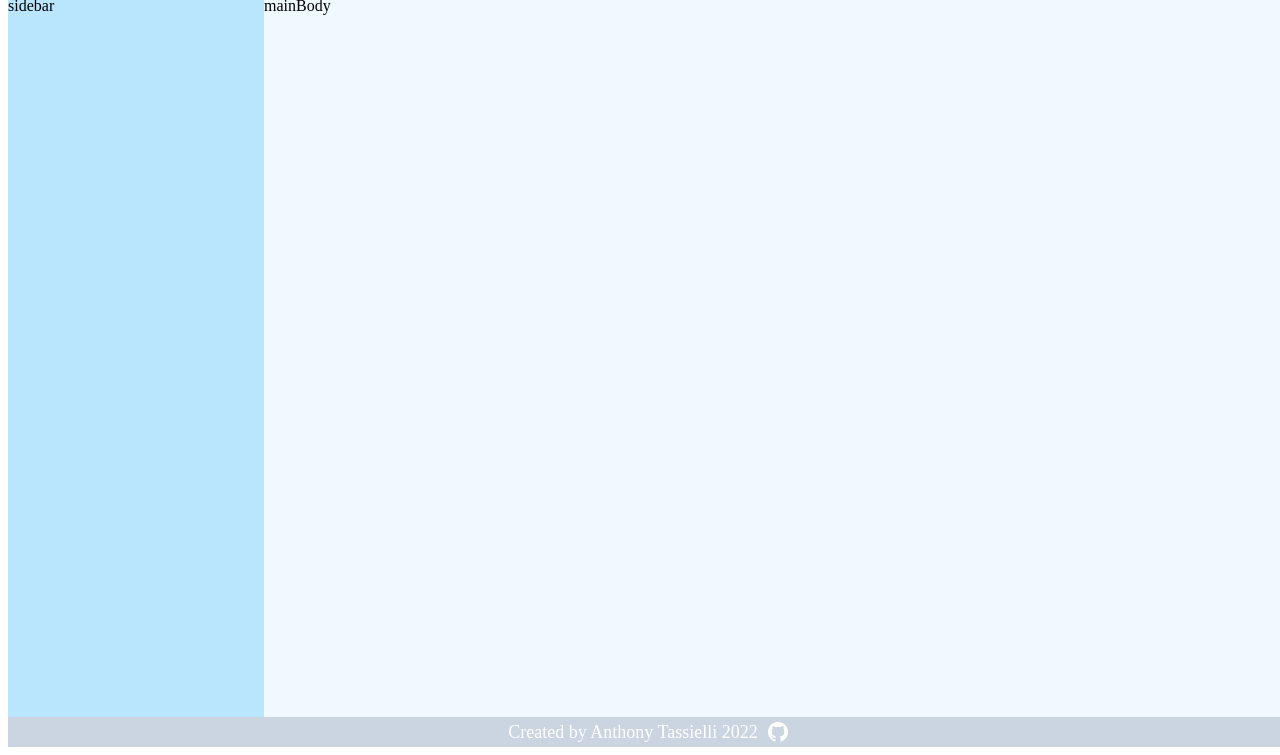
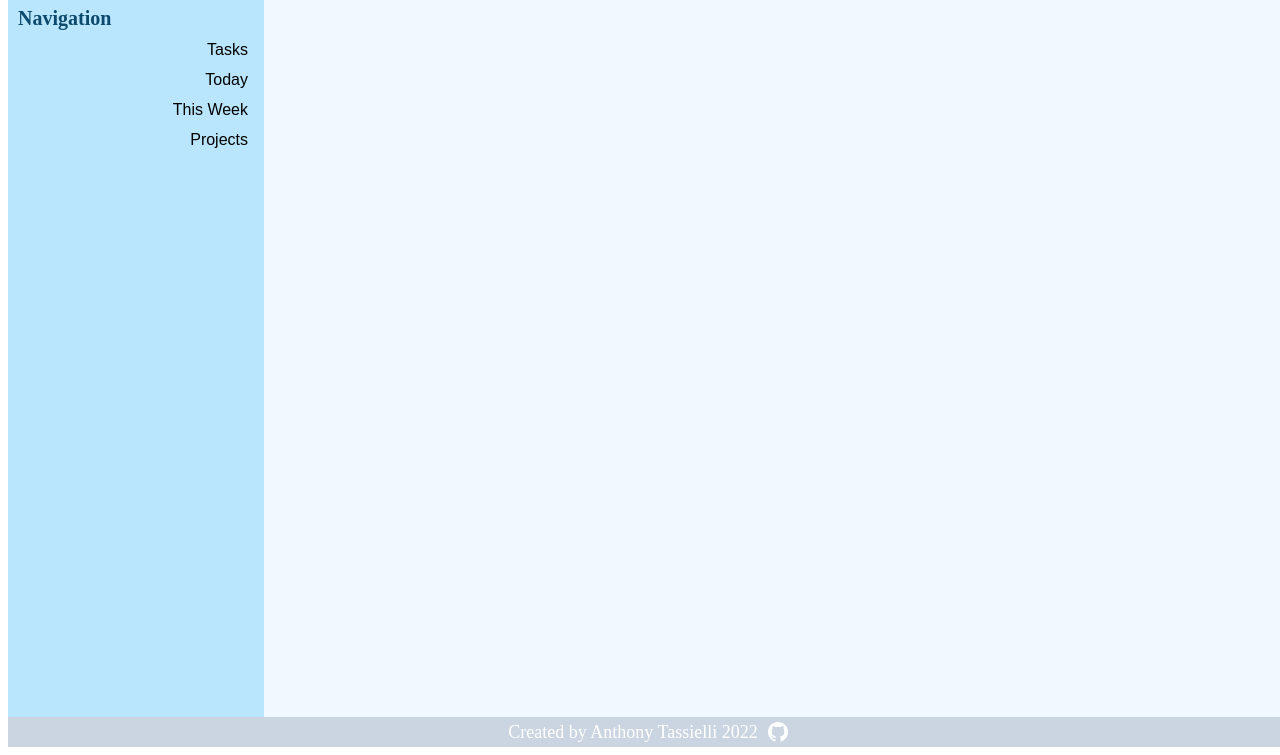
Before and after one commit to atassielli/todo, a website built with webpack: page dist/index.html in a window 1280 px wide. Shown: the part 61-816 px from the top of the page. Built offline with nearby package versions, Linux system fonts and the light colour scheme.

Commit message:
Build sidebar module to generate sidebar navigation tools
buttons added to DOM to access various sections of the site

```diff
--- a/src/homepage.js
+++ b/src/homepage.js
@@ -9,12 +9,10 @@ export default function homePage () {
 
     let sidebar = document.createElement('div');
     sidebar.classList.add('sidebar');
-    sidebar.textContent = 'sidebar';
     webpage.appendChild(sidebar);
 
     let mainBody = document.createElement('div');
     mainBody.classList.add('mainBody');
-    mainBody.textContent = 'mainBody';
     webpage.appendChild(mainBody);
 
     let footer = document.createElement('div');
--- a/src/index.js
+++ b/src/index.js
@@ -1,4 +1,6 @@
 import './style.css';
 import homepage from './homepage.js';
+import sidebar from './sidebar.js';
 
 homepage();
+sidebar();
--- /dev/null
+++ b/src/sidebar.js
@@ -0,0 +1,29 @@
+export default function sidebar() {
+    let sidebarSection = document.querySelector('.sidebar');
+
+    let sidebarTitle = document.createElement('div');
+    sidebarTitle.classList.add('sectionTitle');
+    sidebarTitle.textContent = "Navigation";
+    sidebarSection.appendChild(sidebarTitle);
+
+    let taskButton = document.createElement('button');
+    taskButton.classList.add('sidebarButton');
+    taskButton.textContent = "Tasks";
+    sidebarSection.appendChild(taskButton);
+
+    let todayButton = document.createElement('button');
+    todayButton.classList.add('sidebarButton');
+    todayButton.textContent = "Today";
+    sidebarSection.appendChild(todayButton);
+
+    let weekButton = document.createElement('button');
+    weekButton.classList.add('sidebarButton');
+    weekButton.textContent = "This Week";
+    sidebarSection.appendChild(weekButton);
+
+    let projectButton = document.createElement('button');
+    projectButton.classList.add('sidebarButton');
+    projectButton.textContent = "Projects";
+    sidebarSection.appendChild(projectButton);
+
+}
--- a/src/style.css
+++ b/src/style.css
@@ -18,6 +18,24 @@
 .sidebar {
     grid-area: 2 / 1 / 3 / 2;
     background-color: #bae6fd;
+    display: flex;
+    flex-direction: column;
+    padding: 10px;
+    gap: 10px
+}
+
+.sectionTitle {
+    color: #0c4a6e;
+    font-weight: 700;
+    font-size: 20px;
+}
+
+.sidebarButton {
+    border-width: 0px;
+    background-color: #bae6fd;
+    display: flex;
+    justify-content: flex-end;
+    font-size: 16px;
 }
 
 .mainBody {
```
Also changed, not shown: dist/main.js.
